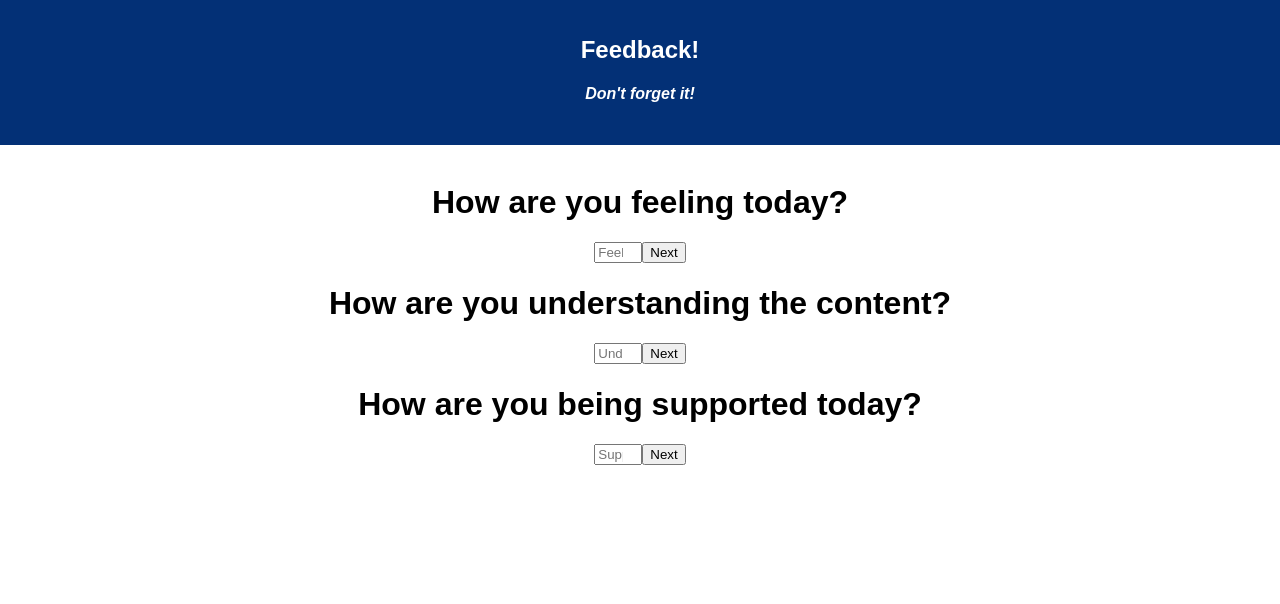
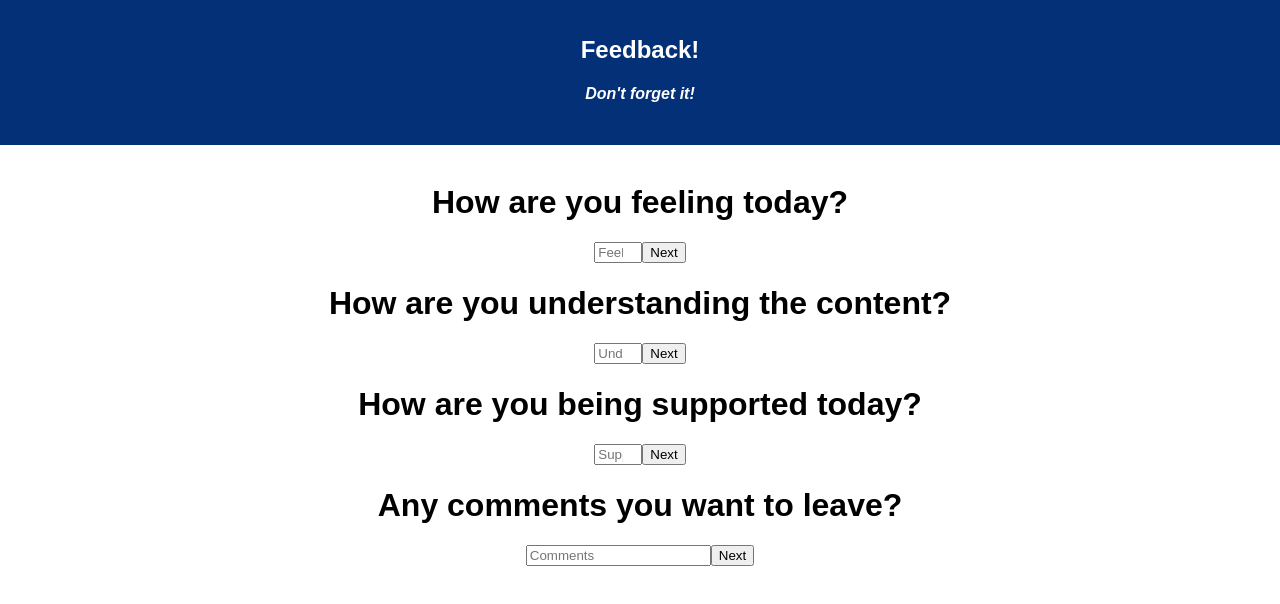
Before and after one commit to berg2043/Feedback-Form, a React (Create React App) app: page / in a window 1280 px wide. Shown: the top 604 px of the page. Built offline with nearby package versions, Linux system fonts and the light colour scheme.

Commit message:
Set up Comments

```diff
--- a/src/components/App/App.js
+++ b/src/components/App/App.js
@@ -4,6 +4,7 @@ import './App.css';
 import { connect } from 'react-redux';
 import {BrowserRouter as Router, Route, Link} from 'react-router-dom'
 import Questions from '../Questions/Questions';
+import Comments from '../Comments/Comments';
 
 const App = (props)=> {
   return (
@@ -17,7 +18,7 @@ const App = (props)=> {
         <Questions reducerPath="ADD_FEELING" question="How are you feeling today?" placeholder="Feeling?"/>
         <Questions reducerPath="ADD_UNDERSTANDING" question="How are you understanding the content?" placeholder="Understanding?"/>
         <Questions reducerPath="ADD_SUPPORTED" question="How are you being supported today?" placeholder="Support?"/>
-
+        <Comments/>
       </Router>
     </div>
   );
--- /dev/null
+++ b/src/components/Comments/Comments.js
@@ -0,0 +1,35 @@
+import React, {useState} from 'react';
+import { connect } from 'react-redux';
+
+const Comments = (props) => {
+  // Hooks
+  const [comment, setComment] = useState('')
+
+  // Updates hook dynamically as user types in form
+  function commentForm(event){
+    setComment(event.target.value);
+  }
+
+  // Sends feeling to reducer
+  function submitComment(event){
+    event.preventDefault();
+    props.dispatch({type: props.reducerPath, payload: comment})
+  }
+
+  return (
+    <div>
+      <h1>Any comments you want to leave?</h1>
+      <form onSubmit={submitComment}>
+        <input
+            required
+            value={comment}
+            onChange={commentForm}
+            placeholder="Comments"
+            />
+        <button>Next</button>
+      </form>
+    </div>
+  )
+};
+
+export default connect()(Comments)
```
